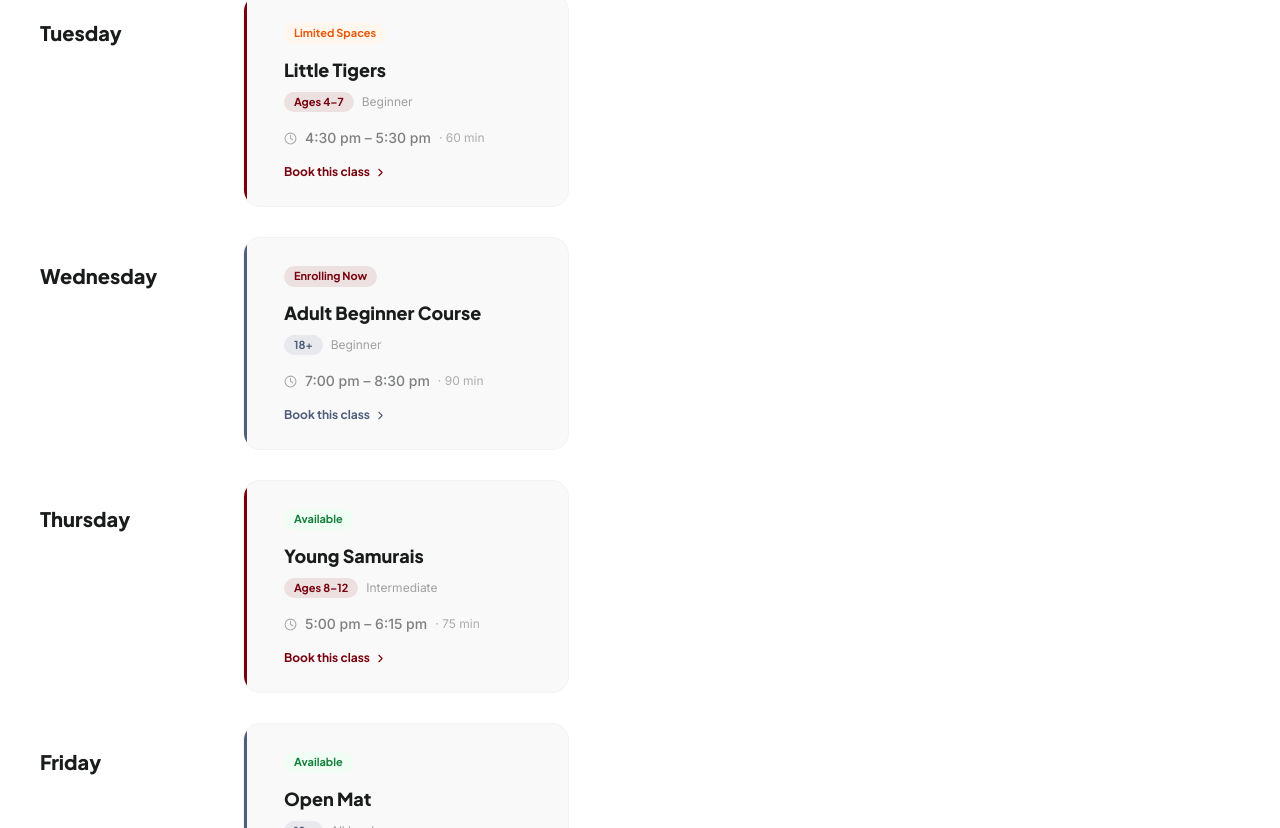
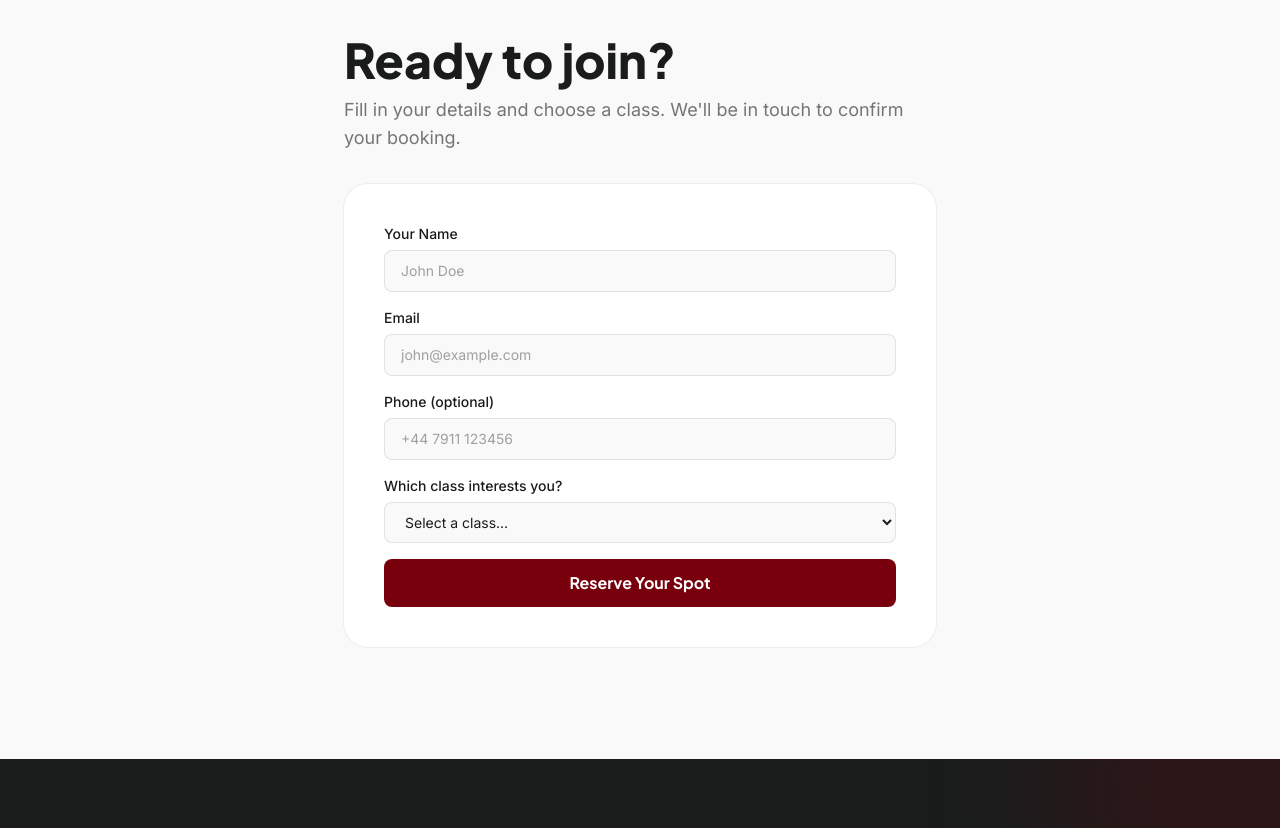
Before and after one commit to samuelbg2574/touchpointjudo-mockup, a Next.js app: page /timetable in a window 1280 px wide. Shown: the part 872-1700 px from the top of the page. Built offline with nearby package versions, Linux system fonts and the light colour scheme.

Commit message:
Add Airtable integration and booking form to timetable

```diff
--- /dev/null
+++ b/app/api/classes/route.ts
@@ -0,0 +1,11 @@
+import { fetchClasses } from "@/lib/airtable";
+
+export async function GET() {
+  try {
+    const classes = await fetchClasses();
+    return Response.json(classes);
+  } catch (error) {
+    console.error("Failed to fetch classes:", error);
+    return Response.json([], { status: 200 });
+  }
+}
--- a/app/timetable/page.tsx
+++ b/app/timetable/page.tsx
@@ -1,150 +1,18 @@
 "use client";
 
-import { useState } from "react";
+import { useState, useEffect } from "react";
 import { motion, AnimatePresence } from "framer-motion";
 import { Clock, ChevronRight, MapPin } from "lucide-react";
 import { ContactCTA } from "@/components/ContactCTA";
-import { WHATSAPP_URL } from "@/lib/utils";
+import { BookingForm } from "@/components/BookingForm";
+import type { ClassEntry } from "@/lib/airtable";
 
 type Filter = "all" | "kids" | "adults";
-
-interface ClassEntry {
-  id: number;
-  category: "kids" | "adults";
-  program: string;
-  ageGroup: string;
-  time: string;
-  end: string;
-  duration: string;
-  level: string;
-  status: "available" | "limited" | "enrolling";
-}
 
 interface DaySchedule {
   day: string;
   classes: ClassEntry[];
 }
-
-const schedule: DaySchedule[] = [
-  {
-    day: "Monday",
-    classes: [
-      {
-        id: 1,
-        category: "adults",
-        program: "Adult Beginner Course",
-        ageGroup: "18+",
-        time: "7:00 pm",
-        end: "8:30 pm",
-        duration: "90 min",
-        level: "Beginner",
-        status: "enrolling",
-      },
-    ],
-  },
-  {
-    day: "Tuesday",
-    classes: [
-      {
-        id: 2,
-        category: "kids",
-        program: "Little Tigers",
-        ageGroup: "Ages 4–7",
-        time: "4:30 pm",
-        end: "5:30 pm",
-        duration: "60 min",
-        level: "Beginner",
-        status: "limited",
-      },
-    ],
-  },
-  {
-    day: "Wednesday",
-    classes: [
-      {
-        id: 3,
-        category: "adults",
-        program: "Adult Beginner Course",
-        ageGroup: "18+",
-        time: "7:00 pm",
-        end: "8:30 pm",
-        duration: "90 min",
-        level: "Beginner",
-        status: "enrolling",
-      },
-    ],
-  },
-  {
-    day: "Thursday",
-    classes: [
-      {
-        id: 4,
-        category: "kids",
-        program: "Young Samurais",
-        ageGroup: "Ages 8–12",
-        time: "5:00 pm",
-        end: "6:15 pm",
-        duration: "75 min",
-        level: "Intermediate",
-        status: "available",
-      },
-    ],
-  },
-  {
-    day: "Friday",
-    classes: [
-      {
-        id: 5,
-        category: "adults",
-        program: "Open Mat",
-        ageGroup: "18+",
-        time: "7:00 pm",
-        end: "8:30 pm",
-        duration: "90 min",
-        level: "All levels",
-        status: "available",
-      },
-    ],
-  },
-  {
-    day: "Saturday",
-    classes: [
-      {
-        id: 6,
-        category: "kids",
-        program: "Little Tigers",
-        ageGroup: "Ages 4–7",
-        time: "9:00 am",
-        end: "10:00 am",
-        duration: "60 min",
-        level: "Beginner",
-        status: "limited",
-      },
-      {
-        id: 7,
-        category: "kids",
-        program: "Young Samurais",
-        ageGroup: "Ages 8–12",
-        time: "10:15 am",
-        end: "11:30 am",
-        duration: "75 min",
-        level: "Intermediate",
-        status: "available",
-      },
-      {
-        id: 8,
-        category: "adults",
-        program: "Advanced Training",
-        ageGroup: "18+",
-        time: "12:00 pm",
-        end: "1:30 pm",
-        duration: "90 min",
-        level: "Advanced",
-        status: "available",
-      },
-    ],
-  },
-];
 
 const statusConfig = {
   available: {
@@ -167,8 +35,152 @@ const filters: { value: Filter; label: string }[] = [
   { value: "adults", label: "Adult Programs" },
 ];
 
+// Fallback schedule for when Airtable is not available
+const fallbackClasses: ClassEntry[] = [
+  {
+    id: "1",
+    category: "adults",
+    program: "Adult Beginner Course",
+    ageGroup: "18+",
+    time: "7:00 pm",
+    endTime: "8:30 pm",
+    duration: "90 min",
+    level: "Beginner",
+    status: "enrolling",
+    day: "Monday",
+  },
+  {
+    id: "2",
+    category: "kids",
+    program: "Little Tigers",
+    ageGroup: "Ages 4–7",
+    time: "4:30 pm",
+    endTime: "5:30 pm",
+    duration: "60 min",
+    level: "Beginner",
+    status: "limited",
+    day: "Tuesday",
+  },
+  {
+    id: "3",
+    category: "adults",
+    program: "Adult Beginner Course",
+    ageGroup: "18+",
+    time: "7:00 pm",
+    endTime: "8:30 pm",
+    duration: "90 min",
+    level: "Beginner",
+    status: "enrolling",
+    day: "Wednesday",
+  },
+  {
+    id: "4",
+    category: "kids",
+    program: "Young Samurais",
+    ageGroup: "Ages 8–12",
+    time: "5:00 pm",
+    endTime: "6:15 pm",
+    duration: "75 min",
+    level: "Intermediate",
+    status: "available",
+    day: "Thursday",
+  },
+  {
+    id: "5",
+    category: "adults",
+    program: "Open Mat",
+    ageGroup: "18+",
+    time: "7:00 pm",
+    endTime: "8:30 pm",
+    duration: "90 min",
+    level: "All levels",
+    status: "available",
+    day: "Friday",
+  },
+  {
+    id: "6",
+    category: "kids",
+    program: "Little Tigers",
+    ageGroup: "Ages 4–7",
+    time: "9:00 am",
+    endTime: "10:00 am",
+    duration: "60 min",
+    level: "Beginner",
+    status: "limited",
+    day: "Saturday",
+  },
+  {
+    id: "7",
+    category: "kids",
+    program: "Young Samurais",
+    ageGroup: "Ages 8–12",
+    time: "10:15 am",
+    endTime: "11:30 am",
+    duration: "75 min",
+    level: "Intermediate",
+    status: "available",
+    day: "Saturday",
+  },
+  {
+    id: "8",
+    category: "adults",
+    program: "Advanced Training",
+    ageGroup: "18+",
+    time: "12:00 pm",
+    endTime: "1:30 pm",
+    duration: "90 min",
+    level: "Advanced",
+    status: "available",
+    day: "Saturday",
+  },
+];
+
 export default function TimetablePage() {
   const [filter, setFilter] = useState<Filter>("all");
+  const [classes, setClasses] = useState<ClassEntry[]>([]);
+  const [isLoading, setIsLoading] = useState(true);
+
+  useEffect(() => {
+    async function loadClasses() {
+      try {
+        const response = await fetch("/api/classes");
+        if (response.ok) {
+          const data = await response.json();
+          setClasses(data);
+        } else {
+          setClasses(fallbackClasses);
+        }
+      } catch (error) {
+        console.warn("Failed to load classes, using fallback:", error);
+        setClasses(fallbackClasses);
+      } finally {
+        setIsLoading(false);
+      }
+    }
+
+    loadClasses();
+  }, []);
+
+  // Group classes by day
+  const scheduleByDay = (classes: ClassEntry[]): DaySchedule[] => {
+    const days = [
+      "Monday",
+      "Tuesday",
+      "Wednesday",
+      "Thursday",
+      "Friday",
+      "Saturday",
+      "Sunday",
+    ];
+    return days
+      .map((day) => ({
+        day,
+        classes: classes.filter((c) => c.day === day),
+      }))
+      .filter((day) => day.classes.length > 0);
+  };
+
+  const schedule = scheduleByDay(classes);
 
   const visibleSchedule = schedule
     .map((day) => ({
@@ -338,7 +350,7 @@ export default function TimetablePage() {
                             <div className="mt-4 flex items-center gap-2 text-sm text-ink/55">
                               <Clock size={13} className="shrink-0 text-ink/35" />
                               <span className="font-medium">
-                                {cls.time} – {cls.end}
+                                {cls.time} – {cls.endTime}
                               </span>
                               <span className="text-xs text-ink/35">
                                 · {cls.duration}
@@ -346,22 +358,17 @@ export default function TimetablePage() {
                             </div>
 
                             {/* Book CTA */}
-                            <a
-                              href={WHATSAPP_URL}
-                              target="_blank"
-                              rel="noopener noreferrer"
-                              className={`mt-4 inline-flex items-center gap-1 font-headline text-xs font-bold transition-all ${
-                                isKids
-                                  ? "text-crimson hover:text-crimson-dark"
-                                  : "text-navy hover:text-ink"
-                              }`}
-                            >
-                              Book this class
+                            <div className={`mt-4 inline-flex items-center gap-1 font-headline text-xs font-bold transition-all ${
+                              isKids
+                                ? "text-crimson"
+                                : "text-navy"
+                            }`}>
+                              <span>See form below</span>
                               <ChevronRight
                                 size={13}
-                                className="transition-transform duration-200 group-hover:translate-x-0.5"
+                                className="transition-transform duration-200"
                               />
-                            </a>
+                            </div>
                           </div>
                         </motion.div>
                       );
@@ -411,10 +418,43 @@ export default function TimetablePage() {
         </div>
       </section>
 
+      {/* ── Booking Form ──────────────────────────────────── */}
+      <section className="bg-surface-lightest py-16 md:py-28">
+        <div className="mx-auto max-w-2xl px-6 md:px-10">
+          <motion.div
+            initial={{ opacity: 0, y: 24 }}
+            whileInView={{ opacity: 1, y: 0 }}
+            viewport={{ once: true }}
+            transition={{ duration: 0.5 }}
+          >
+            <h2 className="font-headline text-3xl font-black text-ink md:text-5xl">
+              Ready to join?
+            </h2>
+            <p className="mt-3 text-lg text-ink/60">
+              Fill in your details and choose a class. We'll be in touch to confirm your booking.
+            </p>
+          </motion.div>
+
+          <motion.div
+            initial={{ opacity: 0, y: 16 }}
+            whileInView={{ opacity: 1, y: 0 }}
+            viewport={{ once: true }}
+            transition={{ duration: 0.5, delay: 0.1 }}
+            className="mt-8 rounded-3xl bg-white p-8 ring-1 ring-ink/5 md:p-10"
+          >
+            {isLoading ? (
+              <div className="text-center py-8 text-ink/60">Loading form...</div>
+            ) : (
+              <BookingForm classes={classes} />
+            )}
+          </motion.div>
+        </div>
+      </section>
+
       {/* ── CTA ──────────────────────────────────────────── */}
       <ContactCTA
-        heading="Ready to step on the mat?"
-        subtext="Message us on WhatsApp and we'll find the perfect class for you or your child."
+        heading="Questions?"
+        subtext="Get in touch on WhatsApp or email us directly for any inquiries about our programs."
       />
     </>
   );
--- /dev/null
+++ b/components/BookingForm.tsx
@@ -0,0 +1,153 @@
+"use client";
+
+import { useState } from "react";
+import { motion } from "framer-motion";
+import { Check, Loader2 } from "lucide-react";
+import type { ClassEntry } from "@/lib/airtable";
+
+interface BookingFormProps {
+  classes: ClassEntry[];
+}
+
+export function BookingForm({ classes }: BookingFormProps) {
+  const [formData, setFormData] = useState({
+    name: "",
+    email: "",
+    phone: "",
+    selectedClass: "",
+  });
+  const [isSubmitting, setIsSubmitting] = useState(false);
+  const [submitted, setSubmitted] = useState(false);
+
+  const handleChange = (
+    e: React.ChangeEvent<HTMLInputElement | HTMLSelectElement>
+  ) => {
+    const { name, value } = e.target;
+    setFormData((prev) => ({ ...prev, [name]: value }));
+  };
+
+  const handleSubmit = async (e: React.FormEvent) => {
+    e.preventDefault();
+    setIsSubmitting(true);
+
+    try {
+      const response = await fetch("/api/booking", {
+        method: "POST",
+        headers: { "Content-Type": "application/json" },
+        body: JSON.stringify(formData),
+      });
+
+      if (response.ok) {
+        setSubmitted(true);
+        setFormData({ name: "", email: "", phone: "", selectedClass: "" });
+        setTimeout(() => setSubmitted(false), 4000);
+      }
+    } catch (error) {
+      console.error("Booking failed:", error);
+    } finally {
+      setIsSubmitting(false);
+    }
+  };
+
+  // Group classes by day for dropdown
+  const classOptions = classes.map((cls) => ({
+    label: `${cls.day} - ${cls.time} ${cls.program} (${cls.ageGroup})`,
+    value: `${cls.day}-${cls.program}-${cls.time}`,
+  }));
+
+  return (
+    <form onSubmit={handleSubmit} className="space-y-4">
+      <div>
+        <label className="block text-sm font-medium text-ink mb-1.5">
+          Your Name
+        </label>
+        <input
+          type="text"
+          name="name"
+          value={formData.name}
+          onChange={handleChange}
+          required
+          placeholder="John Doe"
+          className="w-full rounded-lg border border-ink/10 bg-surface-lightest px-4 py-2.5 text-sm text-ink placeholder-ink/40 transition-colors focus:border-crimson focus:outline-none focus:ring-2 focus:ring-crimson/20"
+        />
+      </div>
+
+      <div>
+        <label className="block text-sm font-medium text-ink mb-1.5">
+          Email
+        </label>
+        <input
+          type="email"
+          name="email"
+          value={formData.email}
+          onChange={handleChange}
+          required
+          placeholder="john@example.com"
+          className="w-full rounded-lg border border-ink/10 bg-surface-lightest px-4 py-2.5 text-sm text-ink placeholder-ink/40 transition-colors focus:border-crimson focus:outline-none focus:ring-2 focus:ring-crimson/20"
+        />
+      </div>
+
+      <div>
+        <label className="block text-sm font-medium text-ink mb-1.5">
+          Phone (optional)
+        </label>
+        <input
+          type="tel"
+          name="phone"
+          value={formData.phone}
+          onChange={handleChange}
+          placeholder="+44 7911 123456"
+          className="w-full rounded-lg border border-ink/10 bg-surface-lightest px-4 py-2.5 text-sm text-ink placeholder-ink/40 transition-colors focus:border-crimson focus:outline-none focus:ring-2 focus:ring-crimson/20"
+        />
+      </div>
+
+      <div>
+        <label className="block text-sm font-medium text-ink mb-1.5">
+          Which class interests you?
+        </label>
+        <select
+          name="selectedClass"
+          value={formData.selectedClass}
+          onChange={handleChange}
+          required
+          className="w-full rounded-lg border border-ink/10 bg-surface-lightest px-4 py-2.5 text-sm text-ink transition-colors focus:border-crimson focus:outline-none focus:ring-2 focus:ring-crimson/20"
+        >
+          <option value="">Select a class...</option>
+          {classOptions.map((opt) => (
+            <option key={opt.value} value={opt.value}>
+              {opt.label}
+            </option>
+          ))}
+        </select>
+      </div>
+
+      <motion.button
+        whileHover={{ scale: 1.02 }}
+        whileTap={{ scale: 0.98 }}
+        type="submit"
+        disabled={isSubmitting || submitted}
+        className="w-full rounded-lg bg-crimson px-6 py-3 font-headline font-bold text-white transition-all disabled:opacity-70"
+      >
+        {submitted ? (
+          <span className="flex items-center justify-center gap-2">
+            <Check size={16} />
+            Submitted!
+          </span>
+        ) : isSubmitting ? (
+          <span className="flex items-center justify-center gap-2">
+            <Loader2 size={16} className="animate-spin" />
+            Sending...
+          </span>
+        ) : (
+          "Reserve Your Spot"
+        )}
+      </motion.button>
+
+      {submitted && (
+        <p className="text-sm text-green-600">
+          ✓ We'll be in touch soon to confirm your booking!
+        </p>
+      )}
+    </form>
+  );
+}
--- /dev/null
+++ b/lib/airtable.ts
@@ -0,0 +1,56 @@
+const AIRTABLE_API_BASE = "https://api.airtable.com/v0";
+const TOKEN = process.env.AIRTABLE_TOKEN;
+const BASE_ID = process.env.AIRTABLE_BASE_ID;
+const TABLE_NAME = "Classes"; // Change if your table has a different name
+
+export interface ClassEntry {
+  id: string;
+  day: string;
+  time: string;
+  endTime: string;
+  program: string;
+  category: "kids" | "adults";
+  ageGroup: string;
+  level: string;
+  status: "available" | "limited" | "enrolling";
+  duration: string;
+}
+
+export async function fetchClasses(): Promise<ClassEntry[]> {
+  if (!TOKEN || !BASE_ID) {
+    console.warn("Airtable credentials missing. Using fallback data.");
+    return [];
+  }
+
+  try {
+    const url = `${AIRTABLE_API_BASE}/${BASE_ID}/${TABLE_NAME}`;
+    const response = await fetch(url, {
+      headers: {
+        Authorization: `Bearer ${TOKEN}`,
+      },
+      next: { revalidate: 3600 }, // Revalidate every hour
+    });
+
+    if (!response.ok) {
+      throw new Error(`Airtable API error: ${response.status}`);
+    }
+
+    const data = await response.json();
+
+    return data.records.map((record: any) => ({
+      id: record.id,
+      day: record.fields.day || "",
+      time: record.fields.time || "",
+      endTime: record.fields.endTime || "",
+      program: record.fields.program || "",
+      category: record.fields.category || "kids",
+      ageGroup: record.fields.ageGroup || "",
+      level: record.fields.level || "",
+      status: record.fields.status || "available",
+      duration: record.fields.duration || "",
+    }));
+  } catch (error) {
+    console.error("Failed to fetch from Airtable:", error);
+    return [];
+  }
+}
```
Also changed, not shown: app/api/booking/route.ts (added, +50 -0 lines), 1 other file (tests, documents, lock files or other folders).
